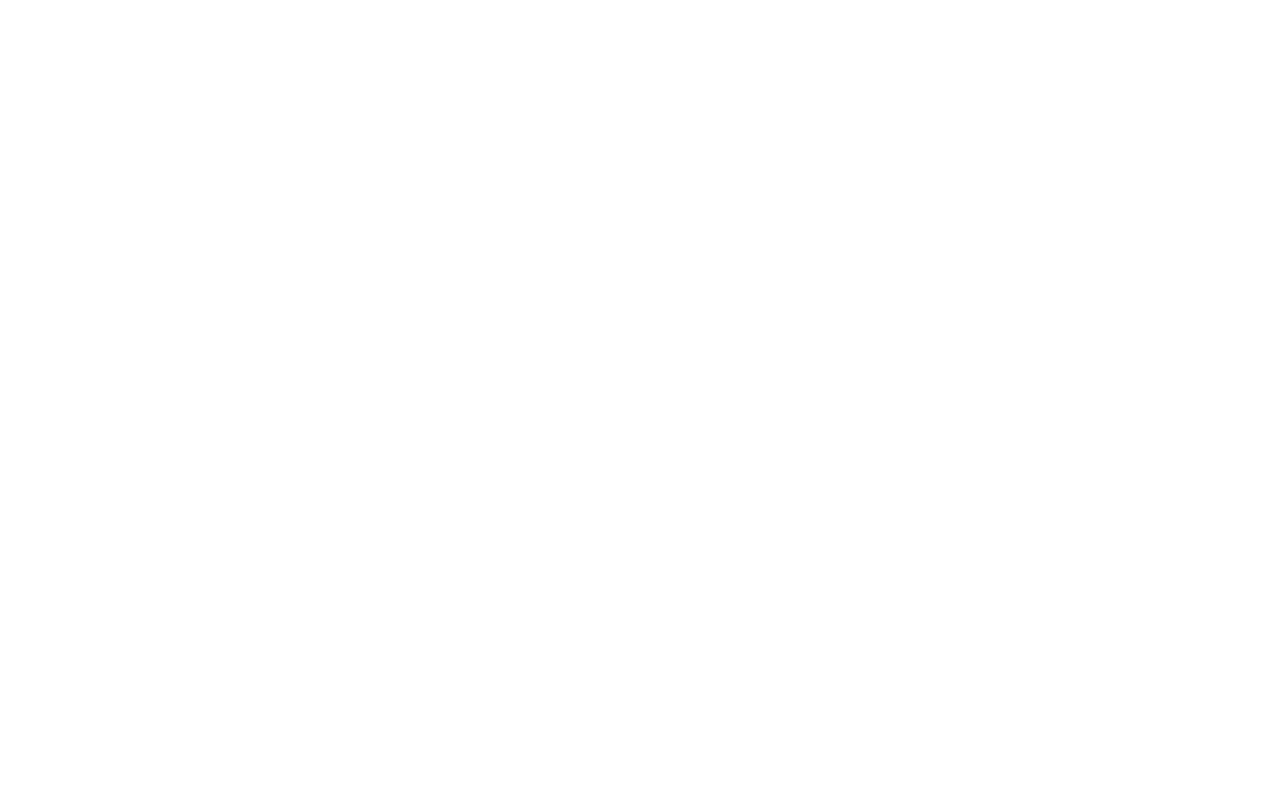
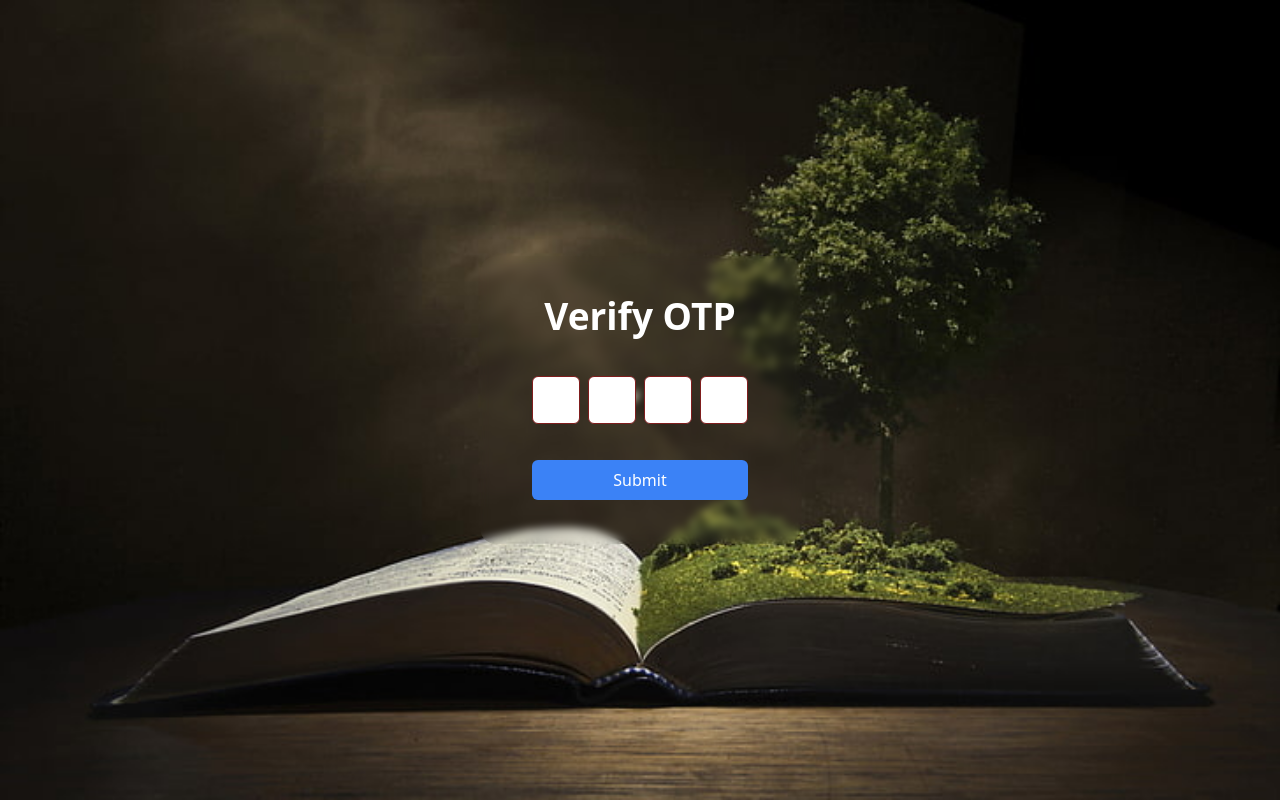
Before and after one commit to Althafvc/Edumeet-Front-end, a React (Vite) app: page /teacher/otp in a window 1280 px wide. Before the commit this address had no page. Built offline with nearby package versions, Linux system fonts and the light colour scheme; a web font is replaced by a local one.

Commit message:
otp post request send

```diff
--- a/src/App.jsx
+++ b/src/App.jsx
@@ -43,6 +43,7 @@ function App() {
           //Teacher
           <Route path='/teacher/signup' element={<TeacherSignup/>}/>
           <Route path='/teacher/login' element={<TeacherLogin/>}/>
+          <Route path='/teacher/otp' element={<OTP/>}/>
           //Teacher
         </Routes>
       </BrowserRouter>
--- a/src/Components/Shared/OTP.jsx
+++ b/src/Components/Shared/OTP.jsx
@@ -1,33 +1,56 @@
 import React, { useState } from "react";
 import bg from '../../assets/images/otpbg.jpg'
 import DefaultButton from "../Student/DefaultButton";
+import { useLocation, useParams } from "react-router-dom";
+import axiosInstance from "../../Instance/Axiosinstance";
+
 const OTP = () => {
-
-const [otp, setOtp] = useState(new Array(6).fill(''))
+  const [otp, setOtp] = useState(new Array(4).fill(''));
+  const [error, setError] = useState('');
+  const location = useLocation();
+  const searchParams = new URLSearchParams(location.search);
+  const email = searchParams.get('email');
 
   function handleChange(e, index) {
     const value = e.target.value;
-
-  if(/^[0-9]$/.test(value) || value === "") {
+    if (/^[0-9]$/.test(value) || value === "") {
       const newOtp = [...otp];
       newOtp[index] = value;
-    setOtp(newOtp)
+      setOtp(newOtp);
     }
 
-  if(value && index <otp.length-1) {
+    if (value && index < otp.length - 1) {
       document.getElementById(`otp-input-${index + 1}`).focus();
-
     }
   }
 
-function handleSubmit () {
-  console.log('hello')
+   function handleSubmit(e) {
+    e.preventDefault();
+
+    otp.map(async (value)=> {
+      if(value=='') {
+        setError('Please enter your OTP');
+
+      }else {
+        try {
+          const response = await axiosInstance.post('student/otp',otp)
+          const result = response.data
+
+        }catch(err) {
+          console.log(err,'OTP registration failed');
         }
+
+      }
+    })
+  }
+
   return (
     <>
       <img src={bg} className="h-screen w-full" alt="Login background" />
       <div className="w-[20rem] h-[18rem] absolute top-1/2 left-1/2 transform -translate-x-1/2 -translate-y-1/2 rounded-2xl bg-custom-dark bg-opacity-65 flex items-center flex-col backdrop-blur-sm">
         <div className="w-full text-[37px] font-bold text-white flex justify-center mb-8 mt-8">Verify OTP</div>
+        {error && <span className="text-red-600 font-bold mb-12 text-xl">{error}</span>}
+
         <form onSubmit={handleSubmit}>
           <div className="flex space-x-2 mb-4">
             {otp.map((data, index) => (
@@ -36,15 +59,16 @@ function handleSubmit () {
                 type="text"
                 value={data}
                 id={`otp-input-${index}`}
-              onChange={(e)=> handleChange(e, index)}
+                onChange={(e) => handleChange(e, index)}
                 maxLength={1}
                 className="w-12 h-12 text-center text-2xl rounded-md border border-red-900"
               />
             ))}
           </div>
 
-        <DefaultButton value='submit' clicked={null} classname='w-full h-10 bg-blue-500 mt-5 rounded-md hover:bg-blue-700 shadow-none'>Submit</DefaultButton>
+          <DefaultButton clicked={handleSubmit} value='Submit' classname='w-full h-10 bg-blue-500 mt-5 rounded-md hover:bg-blue-700 shadow-none text-white'></DefaultButton>
         </form>
+
       </div>
     </>
   );
--- a/src/Components/Student/DefaultButton.jsx
+++ b/src/Components/Student/DefaultButton.jsx
@@ -1,12 +1,11 @@
-import React from "react";
+import React from 'react';
 
-function DefaultButton ({value, clicked, classname}) {
-
-    return (
-        <>
-        <button className={`outline-2 outline-gray-600 p-2 rounded-sm  w-32 mr-10 mt-2 font-semibold  active:scale-[.96] duration-200 ease-in-out  shadow-customShadow ${classname}`} onClick={clicked} type="submit">{value}</button>
-        </>
-    )
+const DefaultButton = ({ clicked, value, classname, children }) => {
+  return (
+    <button type="submit" onClick={clicked} className={classname}>
+      {children || value}
+    </button>
+  );
 }
 
-export default DefaultButton
+export default DefaultButton;
--- a/src/Pages/Student/StudentLogin.jsx
+++ b/src/Pages/Student/StudentLogin.jsx
@@ -6,6 +6,7 @@ import DefaultButton from '../../Components/Student/DefaultButton';
 import axiosInstance from '../../Instance/Axiosinstance';
 import BasicAlerts from '../../Components/BasicAlerts';
 import { useNavigate } from 'react-router-dom';
+
 
 // Main functional component for student login
 const StudentLogin = () => {
--- a/src/Pages/Student/StudentSignup.jsx
+++ b/src/Pages/Student/StudentSignup.jsx
@@ -14,6 +14,7 @@ function StudentSignup() {
   const Navigate = useNavigate() // taking useNavigate for navigation
 
   async function onSubmit(data) {
+    const email = data.email
     try {
             // calling the API for submitting the data
       const response = await axiosInstance.post('/student/signup', data);
@@ -25,8 +26,10 @@ function StudentSignup() {
 
         //handling the correct response
       } else {
+        const email=data.email
+        console.log(email,'there');
         setAlert({ visible: true, type: 'success', msg: 'Registration successfull' });
-        setTimeout(() => Navigate('/student/login'), 1000);
+        setTimeout(() => Navigate(`/student/otp?${new URLSearchParams({email:email})}`), 1000);
       }
 
       // handling the catch block
```
Lines whose indentation alone changed are shown as unchanged.
